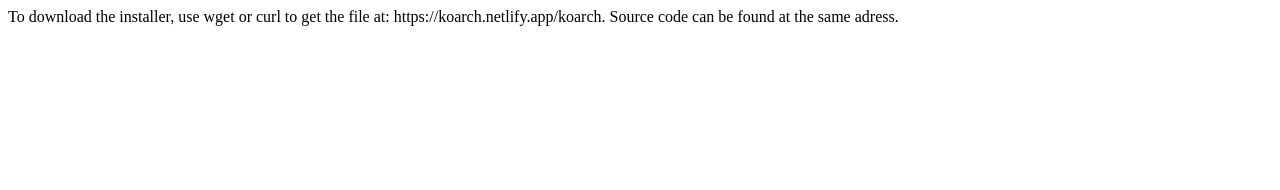
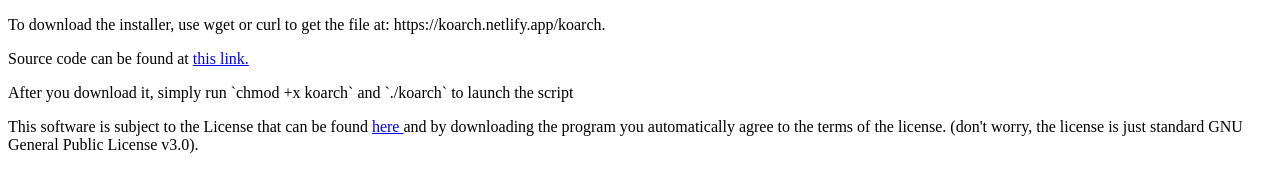
Before and after one commit to KoNickss/koarch, a plain HTML site: page index.html in a window 1280 px wide. Drawn offline with Linux system fonts and the light colour scheme.

Commit message:
added license notice

```diff
--- a/index.html
+++ b/index.html
@@ -2,7 +2,12 @@
 <html>
     <title>KoArch Installer</title>
     <body>
-        <p1>To download the installer, use wget or curl to get the file at: https://koarch.netlify.app/koarch.</p1>
-        <p1>Source code can be found at the same adress.</p1>
+        <p>To download the installer, use wget or curl to get the file at: https://koarch.netlify.app/koarch.</p>
+        Source code can be found at
+        <a href=https://github.com/konickss/koarch> this link.</a>
+        <p>After you download it, simply run `chmod +x koarch` and `./koarch` to launch the script</p>
+        This software is subject to the License that can be found
+        <a href=https://koarch.netlify.app/LICENSE>here </a>
+        and by downloading the program you automatically agree to the terms of the license. (don't worry, the license is just standard GNU General Public License v3.0).
     </body>
 </html>
```
